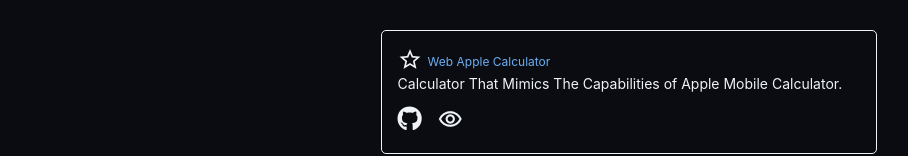
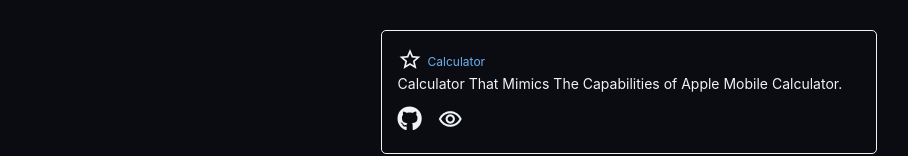
Before and after one commit to AlparslanKilinc/Personal-Website, a React (Vite) app in the folder personal-project/: page / in a window 1280 px wide. Shown: the part 1207-1363 px from the top of the page, without its empty margins (145-1053 px from the left). Built offline with nearby package versions, Linux system fonts and the light colour scheme.

Commit message:
update calculator links

```diff
--- a/personal-project/src/components/projects.jsx
+++ b/personal-project/src/components/projects.jsx
@@ -70,12 +70,12 @@
         <div className="box">
           <div className='project-title'>
               <i className="material-icons-outlined">star_outline</i>
-              <h3 className='project-text'>Web Apple Calculator</h3>
+              <h3 className='project-text'>Calculator</h3>
           </div>
           <p>Calculator That Mimics The Capabilities of Apple Mobile Calculator.</p>
           <div className="box-options">
-            <a href="https://github.com/AlparslanKilinc/Web-Apple-Calculator" target="_blank"><i className="fa-brands fa-github"></i></a>
-            <a href="https://alparslankilinc.github.io/Web-Apple-Calculator/" target="_blank"><i className="material-icons-outlined">visibility</i></a>
+            <a href="https://github.com/AlparslanKilinc/Calculator" target="_blank"><i className="fa-brands fa-github"></i></a>
+            <a href="https://alparslankilinc.github.io/Calculator/" target="_blank"><i className="material-icons-outlined">visibility</i></a>
           </div>
         </div>
 
```
